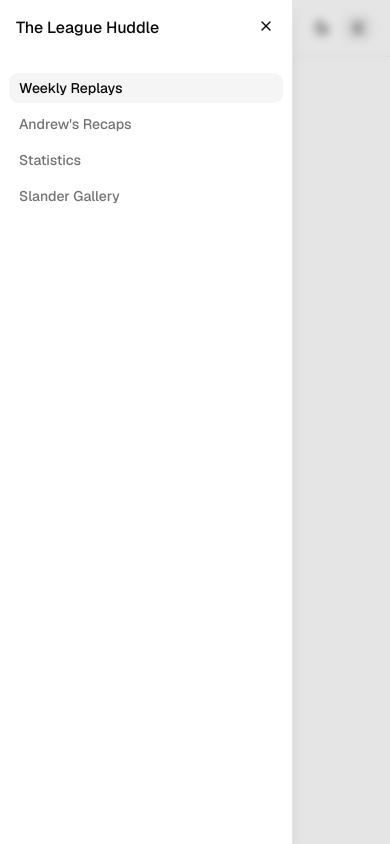
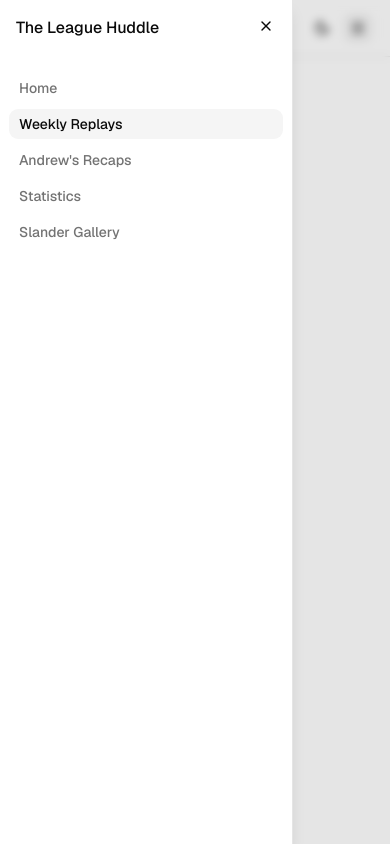
Before and after one commit to LoganMiller5505/fantasy-nextjs-website, a Next.js app: page /weekly-replays in a window 390 px wide. Both pictures are taken after a click on the button 358 px from the left and 28 px from the top of the page. Built offline with nearby package versions, Linux system fonts and the light colour scheme.

Commit message:
fix homepage nav

```diff
--- a/app/_components/nav.tsx
+++ b/app/_components/nav.tsx
@@ -26,7 +26,7 @@ function linkClass(active: boolean, className?: string) {
 
 export function Nav() {
   const pathname = usePathname();
-  const isActive = (href: string) => pathname.startsWith(href);
+  const isActive = (href: string) => (href === "/" ? pathname === "/" : pathname.startsWith(href));
 
   return (
     <header className="sticky top-0 z-50 border-b bg-background/80 backdrop-blur">
@@ -66,7 +66,8 @@ export function Nav() {
               </SheetHeader>
               <nav className="px-2">
                 <ul className="flex flex-col gap-1">
-                  {links.map(({ href, label }) => (
+                  {/* The site name links home on desktop; the menu spells it out */}
+                  {[{ href: "/", label: "Home" }, ...links].map(({ href, label }) => (
                     <li key={href}>
                       {/* SheetClose closes the panel when a link is tapped */}
                       <SheetClose
```
